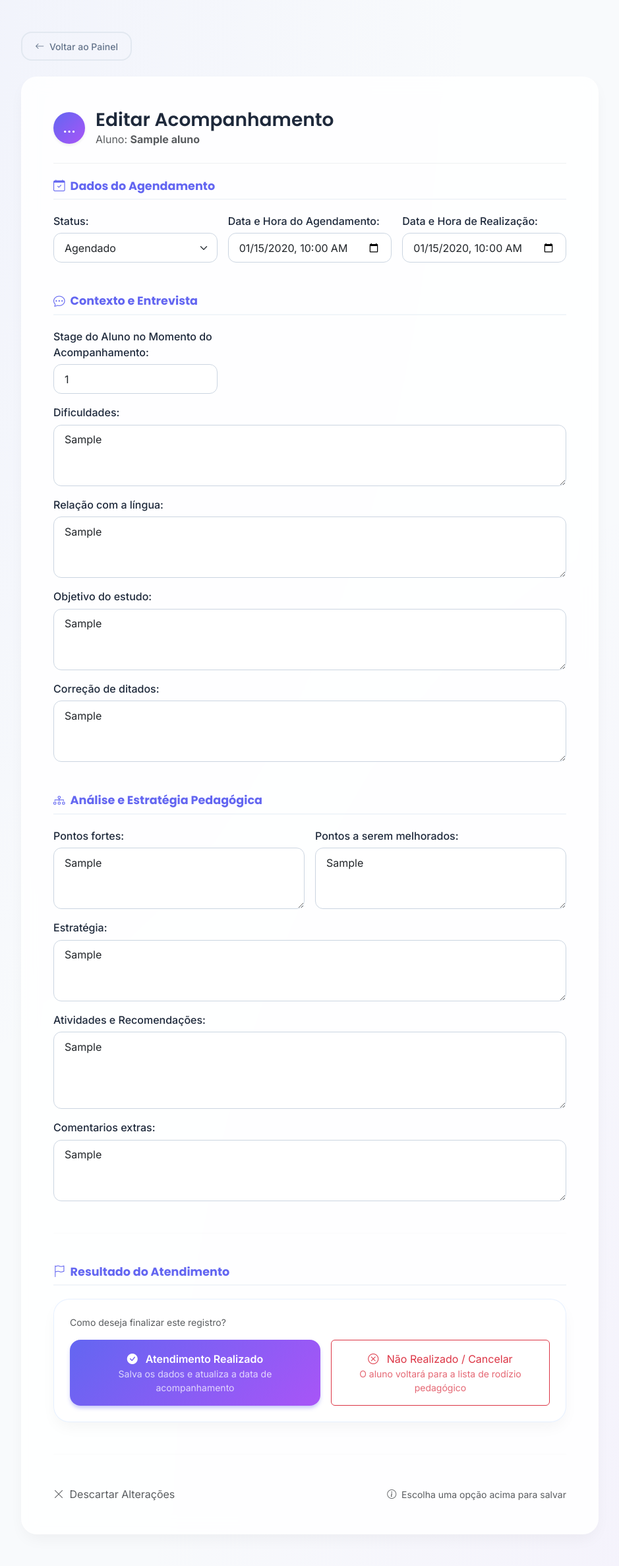
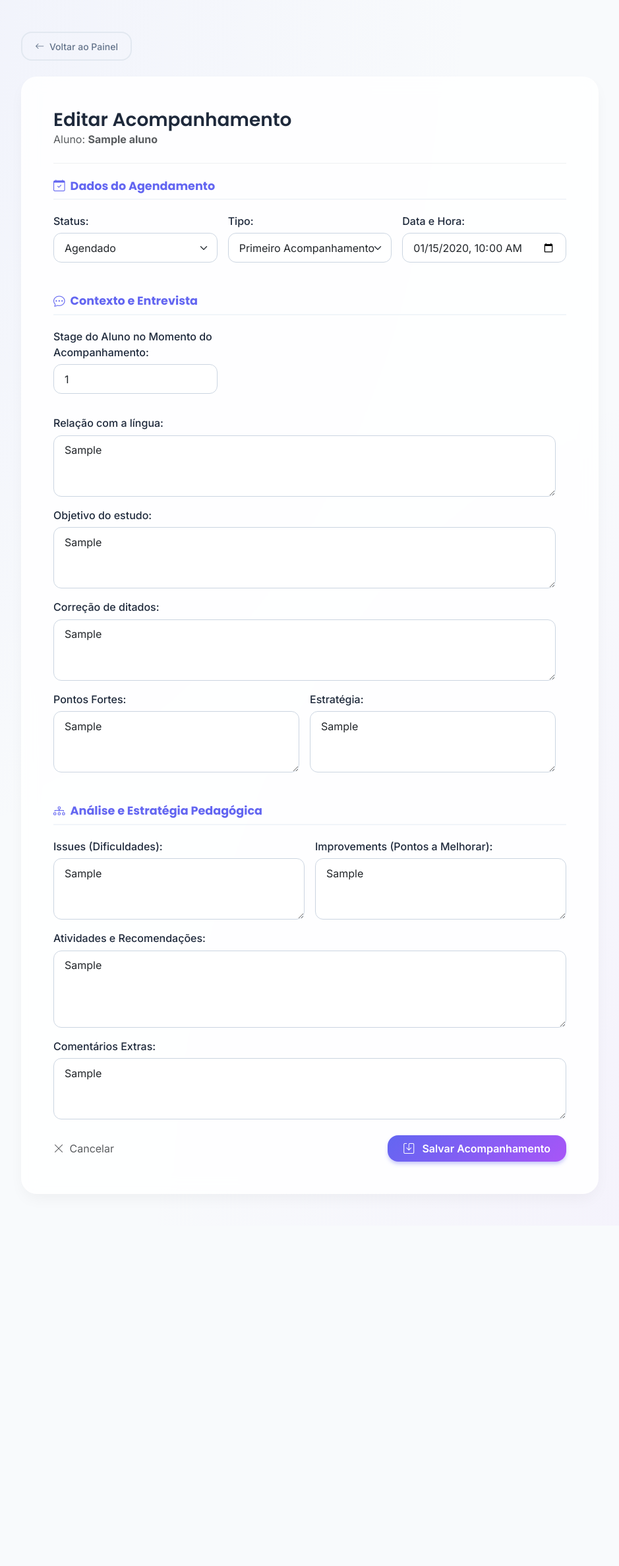
Before and after one commit to onandovboas/portal_mms, a Django app: page /acompanhamento/1/editar/ in a window 1280 px wide. Shown: the whole page at 66% size, without its empty margins (170-1109 px from the left). After the commit the page ends 1815 px from the top, so only its background shows below. Run offline with Django 5.2, Linux system fonts and the light colour scheme; a user stored in the database is signed in; tables that the repository leaves empty hold one stand-in row (values such as "Sample post").

Commit message:
feat: Refatoração do módulo de Acompanhamento Pedagógico

```diff
--- a/cadastros/forms.py
+++ b/cadastros/forms.py
@@ -144,25 +144,23 @@ class AcompanhamentoPedagogicoForm(forms.ModelForm):
     def __init__(self, *args, **kwargs):
         super().__init__(*args, **kwargs)
         if self.instance and self.instance.pk:
-            if self.instance.data_agendamento:
-                self.initial['data_agendamento'] = self.instance.data_agendamento.strftime('%Y-%m-%dT%H:%M')
-            if self.instance.data_realizacao:
-                self.initial['data_realizacao'] = self.instance.data_realizacao.strftime('%Y-%m-%dT%H:%M')
+            if self.instance.data:
+                self.initial['data'] = self.instance.data.strftime('%Y-%m-%dT%H:%M')
 
     class Meta:
         model = AcompanhamentoPedagogico
         # Campos que o utilizador irá preencher. 'aluno' e 'criado_por' são definidos na view.
         fields = [
-            'status', 'data_agendamento', 'data_realizacao', 'stage_no_momento',
-            'dificuldades', 'relacao_lingua', 'objetivo_estudo', 'correcao_ditados',
-            'pontos_fortes', 'pontos_melhorar', 'estrategia', 'comentarios_extras',
-            'atividades_recomendadas'
+            'status', 'tipo', 'data', 'stage_no_momento',
+            'relacao_lingua', 'objetivo_estudo', 'correcao_ditados', 'pontos_fortes', 'estrategia',
+            'dificuldades', 'pontos_melhorar', 'grammar', 'vocabulary', 'listening', 'speaking', 'reading',
+            'comentarios_extras', 'atividades_recomendadas'
         ]
 
         widgets = {
             'status': forms.Select(attrs={'class': 'form-select'}),
-            'data_agendamento': forms.DateTimeInput(attrs={'type': 'datetime-local', 'class': 'form-control'}),
-            'data_realizacao': forms.DateTimeInput(attrs={'type': 'datetime-local', 'class': 'form-control'}),
+            'tipo': forms.Select(attrs={'class': 'form-select'}),
+            'data': forms.DateTimeInput(attrs={'type': 'datetime-local', 'class': 'form-control'}),
             'stage_no_momento': forms.NumberInput(attrs={'class': 'form-control'}),
             'dificuldades': forms.Textarea(attrs={'class': 'form-control', 'rows': 3}),
             'relacao_lingua': forms.Textarea(attrs={'class': 'form-control', 'rows': 3}),
@@ -171,6 +169,11 @@ class AcompanhamentoPedagogicoForm(forms.ModelForm):
             'pontos_fortes': forms.Textarea(attrs={'class': 'form-control', 'rows': 3}),
             'pontos_melhorar': forms.Textarea(attrs={'class': 'form-control', 'rows': 3}),
             'estrategia': forms.Textarea(attrs={'class': 'form-control', 'rows': 3}),
+            'grammar': forms.Textarea(attrs={'class': 'form-control', 'rows': 3}),
+            'vocabulary': forms.Textarea(attrs={'class': 'form-control', 'rows': 3}),
+            'listening': forms.Textarea(attrs={'class': 'form-control', 'rows': 3}),
+            'speaking': forms.Textarea(attrs={'class': 'form-control', 'rows': 3}),
+            'reading': forms.Textarea(attrs={'class': 'form-control', 'rows': 3}),
             'comentarios_extras': forms.Textarea(attrs={'class': 'form-control', 'rows': 3}),
             'atividades_recomendadas': forms.Textarea(attrs={'class': 'form-control', 'rows': 4, 'placeholder': 'Cole links, descreva atividades ou faça recomendações. Essas informações aparecerão para os alunos!'}),
         }
--- a/cadastros/templates/cadastros/form_acompanhamento.html
+++ b/cadastros/templates/cadastros/form_acompanhamento.html
@@ -150,9 +150,6 @@
 
       <!-- Header -->
       <header class="d-flex align-items-center gap-3 mb-4 pb-4 border-bottom border-secondary border-opacity-10">
-        <div class="student-avatar shadow-sm">
-          {{ aluno.nome_completo|truncatechars:1|upper }}
-        </div>
         <div>
           <h1 class="h3 mb-0">{% if acompanhamento %}Editar{% else %}Novo{% endif %} Acompanhamento</h1>
           <p class="text-muted mb-0">Aluno: <strong>{{ aluno.nome_completo }}</strong></p>
@@ -183,14 +180,14 @@
                 <div class="invalid-feedback">Selecione o status do acompanhamento.</div>
               </div>
               <div class="col-md-4">
-                {{ form.data_agendamento.label_tag }}
-                {{ form.data_agendamento }}
-                <div class="invalid-feedback">A data de agendamento é obrigatória.</div>
+                {{ form.tipo.label_tag }}
+                {{ form.tipo }}
+                <div class="invalid-feedback">Selecione o tipo do acompanhamento.</div>
               </div>
               <div class="col-md-4">
-                {{ form.data_realizacao.label_tag }}
-                {{ form.data_realizacao }}
-                <div class="invalid-feedback">Informe a data de realização se aplicável.</div>
+                {{ form.data.label_tag }}
+                {{ form.data }}
+                <div class="invalid-feedback">A data é obrigatória.</div>
               </div>
             </div>
           </div>
@@ -205,10 +202,8 @@
                 <div class="invalid-feedback">Informe o stage atual do aluno.</div>
               </div>
 
-              <div class="col-12">
-                {{ form.dificuldades.label_tag }}
-                {{ form.dificuldades }}
-              </div>
+              <!-- First Acompanhamento Fields -->
+              <div id="primeiro_fields" class="row g-3">
                 <div class="col-12">
                   {{ form.relacao_lingua.label_tag }}
                   {{ form.relacao_lingua }}
@@ -221,6 +216,40 @@
                   {{ form.correcao_ditados.label_tag }}
                   {{ form.correcao_ditados }}
                 </div>
+                <div class="col-md-6">
+                  {{ form.pontos_fortes.label_tag }}
+                  {{ form.pontos_fortes }}
+                </div>
+                <div class="col-md-6">
+                  {{ form.estrategia.label_tag }}
+                  {{ form.estrategia }}
+                </div>
+              </div>
+
+              <!-- Seguinte Acompanhamento Fields -->
+              <div id="seguinte_fields" class="row g-3" style="display: none;">
+                <div class="col-md-6">
+                  {{ form.grammar.label_tag }}
+                  {{ form.grammar }}
+                </div>
+                <div class="col-md-6">
+                  {{ form.vocabulary.label_tag }}
+                  {{ form.vocabulary }}
+                </div>
+                <div class="col-md-4">
+                  {{ form.listening.label_tag }}
+                  {{ form.listening }}
+                </div>
+                <div class="col-md-4">
+                  {{ form.speaking.label_tag }}
+                  {{ form.speaking }}
+                </div>
+                <div class="col-md-4">
+                  {{ form.reading.label_tag }}
+                  {{ form.reading }}
+                </div>
+              </div>
+
             </div>
           </div>
 
@@ -229,16 +258,12 @@
             <h2 class="section-title"><i class="bi bi-diagram-3"></i> Análise e Estratégia Pedagógica</h2>
             <div class="row g-3">
               <div class="col-md-6">
-                {{ form.pontos_fortes.label_tag }}
-                {{ form.pontos_fortes }}
+                {{ form.dificuldades.label_tag }}
+                {{ form.dificuldades }}
               </div>
               <div class="col-md-6">
                 {{ form.pontos_melhorar.label_tag }}
                 {{ form.pontos_melhorar }}
-              </div>
-              <div class="col-12">
-                {{ form.estrategia.label_tag }}
-                {{ form.estrategia }}
               </div>
               <div class="col-12">
                 {{ form.atividades_recomendadas.label_tag }}
@@ -253,37 +278,14 @@
 
         </div>
 
-        <hr class="my-5 border-secondary border-opacity-10">
-
-        <div class="row mt-5">
-          <div class="col-12">
-            <h2 class="section-title"><i class="bi bi-flag"></i> Resultado do Atendimento</h2>
-            <div class="glass-card p-4 bg-white bg-opacity-50 border-primary border-opacity-10">
-              <p class="text-muted small mb-3">Como deseja finalizar este registro?</p>
-              <div class="d-flex flex-column flex-md-row gap-3">
-                <button type="submit" name="status_acao" value="realizado" class="btn btn-primary-gradient flex-grow-1 py-3">
-                  <i class="bi bi-check-circle-fill me-2"></i> Atendimento Realizado
-                  <div class="small fw-normal opacity-75">Salva os dados e atualiza a data de acompanhamento</div>
+        <!-- Actions -->
+        <div class="d-flex justify-content-between align-items-center mt-4">
+          <a href="{% url 'cadastros:lista_acompanhamento_pedagogico' %}" class="text-muted text-decoration-none">
+            <i class="bi bi-x-lg me-1"></i> Cancelar
+          </a>
+          <button type="submit" class="btn btn-primary-gradient px-4 py-2">
+            <i class="bi bi-save me-2"></i> Salvar Acompanhamento
           </button>
-                <button type="submit" name="status_acao" value="cancelado" class="btn btn-outline-danger flex-grow-1 py-3 bg-white">
-                  <i class="bi bi-x-circle me-2"></i> Não Realizado / Cancelar
-                  <div class="small fw-normal opacity-75">O aluno voltará para a lista de rodízio pedagógico</div>
-                </button>
-              </div>
-            </div>
-          </div>
-        </div>
-
-        <hr class="my-5 border-secondary border-opacity-10">
-
-        <!-- Actions -->
-        <div class="d-flex justify-content-between align-items-center">
-          <a href="{% url 'cadastros:lista_acompanhamento_pedagogico' %}" class="text-muted text-decoration-none">
-            <i class="bi bi-x-lg me-1"></i> Descartar Alterações
-          </a>
-          <div class="text-muted small d-none d-md-block">
-            <i class="bi bi-info-circle me-1"></i> Escolha uma opção acima para salvar
-          </div>
         </div>
       </form>
 
@@ -325,6 +327,26 @@
 
         form.classList.add('was-validated');
       }, false);
+
+      // 3. Lógica para alternar os campos com base no Tipo de Acompanhamento
+      const tipoSelect = document.getElementById('id_tipo');
+      const primeiroFields = document.getElementById('primeiro_fields');
+      const seguinteFields = document.getElementById('seguinte_fields');
+
+      function toggleFields() {
+        if (tipoSelect.value === 'primeiro') {
+          primeiroFields.style.display = 'flex';
+          seguinteFields.style.display = 'none';
+        } else {
+          primeiroFields.style.display = 'none';
+          seguinteFields.style.display = 'flex';
+        }
+      }
+
+      if (tipoSelect) {
+        tipoSelect.addEventListener('change', toggleFields);
+        toggleFields(); // Call on load to set initial state
+      }
     });
   </script>
 </body>
--- a/cadastros/views.py
+++ b/cadastros/views.py
@@ -1377,7 +1377,7 @@ def lista_acompanhamento_pedagogico(request):
     """
     agendamentos_pendentes = AcompanhamentoPedagogico.objects.filter(
         status='agendado'
-    ).select_related('aluno', 'criado_por').order_by('data_agendamento')
+    ).select_related('aluno', 'criado_por').order_by('data')
 
     # ✅ NOVA CONSULTA PARA PROVAS AGUARDANDO CORREÇÃO ✅
     provas_para_corrigir = AlunoProva.objects.filter(
@@ -1391,7 +1391,7 @@ def lista_acompanhamento_pedagogico(request):
 
     ultimo_acompanhamento_subquery = AcompanhamentoPedagogico.objects.filter(
         aluno=OuterRef('pk'), status='realizado'
-    ).order_by('-data_realizacao').values('data_realizacao')[:1]
+    ).order_by('-data').values('data')[:1]
 
 
     turma_atual_subquery = Inscricao.objects.filter(
@@ -1455,15 +1455,8 @@ def adicionar_acompanhamento(request, aluno_pk):
 
             if acao == 'realizado':
                 acompanhamento.status = 'realizado'
-                if not acompanhamento.data_realizacao:
-                    acompanhamento.data_realizacao = timezone.now()
             elif acao == 'cancelado':
                 acompanhamento.status = 'cancelado'
-                acompanhamento.data_realizacao = None
-
-            # Fallback caso usem o select de status diretamente
-            if not acao and acompanhamento.data_realizacao:
-                acompanhamento.status = 'realizado'
 
             acompanhamento.save()
             messages.success(request, f"Acompanhamento para {aluno.nome_completo} salvo com sucesso.")
@@ -1496,15 +1489,8 @@ def editar_acompanhamento(request, pk):
 
             if acao == 'realizado':
                 acompanhamento.status = 'realizado'
-                if not acompanhamento.data_realizacao:
-                    acompanhamento.data_realizacao = timezone.now()
             elif acao == 'cancelado':
                 acompanhamento.status = 'cancelado'
-                acompanhamento.data_realizacao = None
-
-            # Fallback caso usem o select de status diretamente
-            if not acao and acompanhamento.data_realizacao:
-                acompanhamento.status = 'realizado'
 
             acompanhamento.save()
 
@@ -1531,7 +1517,7 @@ def historico_acompanhamentos_aluno(request, aluno_pk):
     # Busca todos os acompanhamentos do aluno, ordenados do mais recente para o mais antigo
     acompanhamentos = AcompanhamentoPedagogico.objects.filter(
         aluno=aluno
-    ).select_related('criado_por').order_by('-data_agendamento')
+    ).select_related('criado_por').order_by('-data')
 
     provas_do_aluno = AlunoProva.objects.filter(
         aluno=aluno
@@ -1559,7 +1545,7 @@ def portal_aluno(request):
 
     ultimo_acompanhamento = AcompanhamentoPedagogico.objects.filter(
         aluno=aluno, status='realizado'
-    ).order_by('-data_realizacao').first()
+    ).order_by('-data').first()
 
     # --- DADOS FINANCEIROS (já existentes) ---
     kpis_financeiros = Pagamento.objects.filter(aluno=aluno).aggregate(
@@ -2353,7 +2339,7 @@ def exportar_acompanhamentos_csv(request):
     ])
 
     # Busca os dados
-    acompanhamentos = AcompanhamentoPedagogico.objects.select_related('aluno', 'criado_por').all().order_by('-data_agendamento')
+    acompanhamentos = AcompanhamentoPedagogico.objects.select_related('aluno', 'criado_por').all().order_by('-data')
 
     for a in acompanhamentos:
         writer.writerow([
```
Also changed, not shown: cadastros/models.py (+21 -10 lines), cadastros/templates/cadastros/historico_acompanhamentos.html (+9 -12 lines), cadastros/templates/cadastros/lista_acompanhamento.html (+74 -13 lines), cadastros/migrations/0027_alter_acompanhamentopedagogico_options_and_more.py (added). Lines whose indentation alone changed are shown as unchanged.
